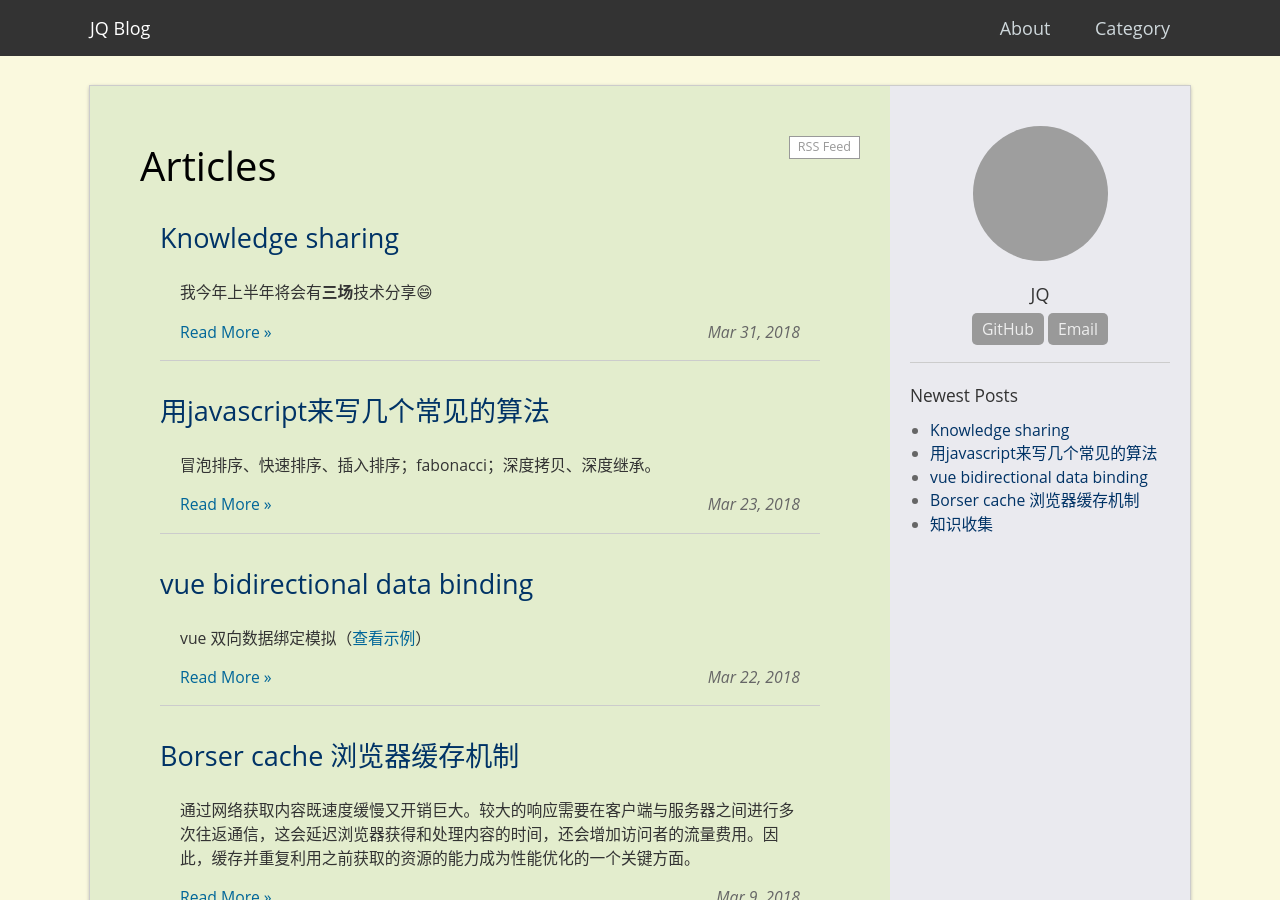
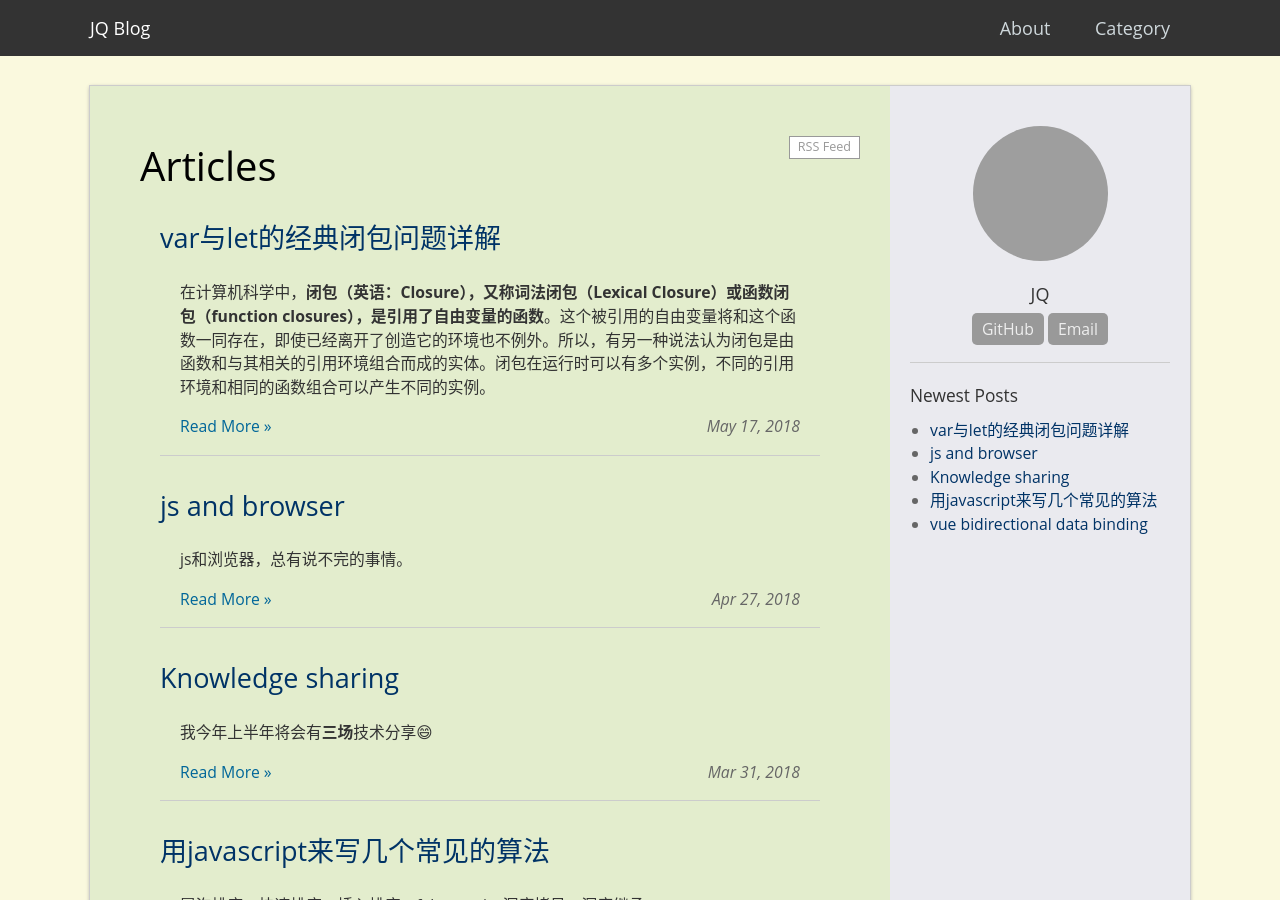
Before and after one commit to jqroom/jqroom.com, a Jekyll site: the page built from docs/index.html, in a window 1280 px wide and 900 px high. Built offline with Jekyll 4.4.1, drawn with Linux system fonts in a browser that asks for light colours; the list of posts is cut into pages by our own code; some of the changed lines change nothing that is shown; some of the changed text lies outside the part shown; grey boxes are pictures that could not be loaded.

Commit message:
发布三篇文章

````diff
--- a/docs/_posts/2018-03-31-techstack-myshare.md
+++ b/docs/_posts/2018-03-31-techstack-myshare.md
@@ -34,6 +34,8 @@ permalink: /techstack/20180331/knowledge-sharing
     -   macroTask
     -   microTask
 
+PPT下载： [js-and-browser.zip]({{ site.url }}/downloads/js-and-browser.zip)
+
 ## 第二场
 
 #### 1.  vue深度剖析
--- /dev/null
+++ b/docs/_posts/2018-04-27-techstack-js-and-browser.md
@@ -0,0 +1,13 @@
+---
+layout: post
+title:  "js and browser"
+date:   2018-04-27 17:30
+categories: techstack
+permalink: /techstack/20180427/js-and-browser
+---
+
+js和浏览器，总有说不完的事情。
+
+### 个人查阅资料后总结的观点：
+- 浏览器加载html是“自上而下”的加载
+- 外链script标签增加async之后，js下载与浏览器渲染页面是同时进行的，但是一旦js下载完毕，渲染便会停止，等待js加载、解析、执行完成之后，才会接着渲染。
--- /dev/null
+++ b/docs/_posts/2018-05-18-techstack-js-closure.md
@@ -0,0 +1,249 @@
+---
+layout: post
+title:  "var与let的经典闭包问题详解"
+date:   2018-05-17 20:20
+categories: techstack
+permalink: /techstack/20180517/closure
+---
+
+在计算机科学中，**闭包（英语：Closure），又称词法闭包（Lexical Closure）或函数闭包（function closures），是引用了自由变量的函数**。这个被引用的自由变量将和这个函数一同存在，即使已经离开了创造它的环境也不例外。所以，有另一种说法认为闭包是由函数和与其相关的引用环境组合而成的实体。闭包在运行时可以有多个实例，不同的引用环境和相同的函数组合可以产生不同的实例。
+
+### 经典问题
+
+#### var for循环
+
+```javascript
+var len = 5;
+for(var i = 0; i < len; i++){
+    setTimeout(() => {
+        console.log(i);
+    }, 1000 * i);
+}
+```
+
+> 以前看到有人说：闭包就是函数里面的函数。在这个例子里面只有一个函数，并没有构成函数里面的函数，因此这种说法是不对的。
+
+##### 控制台输出
+
+![](../images/posts/bibao.gif)
+![](../images/posts/bibao8.gif)
+![](../images/posts/bibao9.gif)
+
+> var声明变量会发生“变量提升”现象，并且变量i是存在于global作用域中。
+
+阮一峰老师是这样解释的：上面代码中，变量i是var命令声明的，在全局范围内都有效，所以全局只有一个变量i。每一次循环，变量i的值都会发生改变，而循环内被赋给数组a的函数内部的console.log(i)，里面的i指向的就是全局的i。也就是说，所有数组a的成员里面的i，指向的都是同一个i，导致运行时输出的是最后一轮的i的值，也就是 5。
+
+#### let for循环
+
+```javascript
+var len = 5;
+for(let i = 0; i < len; i++){
+    setTimeout(() => {
+        console.log(i);
+    }, 1000 * i);
+}
+```
+
+##### 控制台输出
+
+![](../images/posts/bibao3.gif)
+![](../images/posts/bibao6.png)
+![](../images/posts/bibao7.png)
+
+> {}内没用重新定义i，但是可以访问到i，说明i只可能是{}的父集作用域里定义的变量，但是每次i++之后，{}访问的又不是同一个i，因为如果i是同一个，最后输出的效果就和var的方式一样了。
+
+阮一峰老师是这样解释的：上面代码中，变量i是let声明的，当前的i只在本轮循环有效，所以每一次循环的i其实都是一个新的变量，所以最后输出的是0, 1, 2, 3, 4。你可能会问，如果每一轮循环的变量i都是重新声明的，那它怎么知道上一轮循环的值，从而计算出本轮循环的值？这是因为 JavaScript 引擎内部会记住上一轮循环的值，初始化本轮的变量i时，就在上一轮循环的基础上进行计算。
+
+#### let let for循环
+
+另外，for循环还有一个特别之处，就是设置循环变量的那部分是一个父作用域，而循环体内部是一个单独的子作用域。
+
+##### Situation One
+
+```javascript
+var len = 5;
+for (let i = 0; i < len; i++) {
+  let i = 'a';
+  setTimeout(() => {
+      console.log(i);
+  }, 1000 * i);
+}
+```
+
+###### 控制台输出
+
+![](../images/posts/bibao4.png)
+![](../images/posts/bibao5.png)
+
+> 图中可以看出，for()里面的i和{}里的i是同时存在并且处于两个不同的Block之中。
+
+阮一峰老师是这样解释的：上面代码正确运行，输出了 5 次a。这表明函数内部的变量i与循环变量i不在同一个作用域，有各自单独的作用域。
+
+### 这里还总结了一些其他人的理解
+
+下面的回答是依据这个例子来解答的：
+
+```javascript
+var a = [];
+for (var i = 0; i < 10; i++) {
+    // 作用域a
+    a[i] = function () {
+        // 作用域b
+        console.log(i);
+    };
+}
+a[6](); // 10
+
+
+var a = [];
+for (let i = 0; i < 10; i++) {
+    a[i] = function () {
+        console.log(i);
+    };
+}
+a[6](); // 6
+```
+
+#### One
+
+原来的使用var的代码，与去糖(desugar)后来看它在执行时是这样的模拟代码:
+
+```javascript
+//原来代码
+for (var i = 0; i < 10; i++) { setTimeout(()=>console.log("i:",i), 1000); }
+```
+
+```javascript
+// 不需要加区块符，因为区块也不会影响
+var i;
+i = 0;
+if (i < 10)
+    setTimeout(()=>console.log("i:",i), 1000);
+    i++;
+    if (i < 10)
+        setTimeout(()=>console.log("i:",i), 1000);
+        i++;
+//...
+```
+
+而使用了let后，会有块级作用域的影响，原来的代码与执行时的去糖模拟代码如下:
+
+```javascript
+// 原来代码
+for (let i = 0; i < 10; i++) { setTimeout(()=>console.log("i:",i), 1000); }
+```
+
+```javascript
+// 用区块符区分每次循环的语句
+// 每次for语句开始，i指定为一个全域刻度__status，这只是方便说明而已
+// __status会记录for语句i最后的值
+{
+    let i;
+    i = 0;
+    __status = {i};
+}
+{ let {i} = __status;
+    if (i < 10)
+        setTimeout(()=>console.log("i:",i), 1000);
+    __status = {i};
+}
+    {
+        let {i} = __status;
+        i++;
+        if (i < 10)
+            setTimeout(()=>console.log("i:",i), 1000);
+        __status = {i};
+    }
+    //...
+```
+
+为何可以这样模拟？因为在ES标准中，有一段是关于[CreatePerIterationEnvironment](https://tc39.github.io/ecma262/#sec-createperiterationenvironment)，也就是for语句每次循环所要建立环境的步骤，里面有提及有关词法环境的相关步骤(LexicalEnvironment)，这与使用let时会有关。所以，如果你使用了let而不是var，let的变量除了作用域是在for区块中，而且会为每次循环执行建立新的词法环境(LexicalEnvironment)，拷贝所有的变量名称与值到下个循环执行。以最简单的方式改写原先的问题中的代码，相当于下面这样写:
+
+```javascript
+var a = [];
+{
+    let k;
+    for (k = 0; k < 10; k++) {
+        let i = k; //注意这里，每次循环都会创建一个新的i变量
+        a[i] = function () {
+            console.log(i);
+        };
+    }
+}
+a[6](); // 6
+```
+
+#### Two
+
+* * *
+
+刚刚想到了一个办法，尝试看看es6经过babel如何转化成es5的。所以大家可以看看转码过后是这样的：
+
+```javascript
+"use strict";
+
+var a = [];
+
+var _loop = function _loop(i) {
+    a[i] = function () {
+        console.log(i);
+    };
+};
+
+for (var i = 0; i < 10; i++) {
+    _loop(i);
+}
+a[6](); // 6
+```
+
+就像用var声明迭代变量的时候，用iife来充当块级作用域一样。但是转到let上，我似乎理解不到迭代变量是如何传递的
+
+```javascript
+// 在执行for循环的时候，我能这么理解吗？
+{ let i = 0;
+    {
+        a[i] = function () {
+            console.log(i);
+        };
+        i++;
+    }
+}
+```
+
+#### Three
+
+* * *
+
+```javascript
+for (let i = 0 /* 作用域a */; i < 3; console.log("in for expression", i), i++) {
+    let i; //这里没有报错，就意味着这里跟作用域a不同，换做k可能更好理解
+    console.log("in for block", i);
+}
+
+// 运行结果如下
+in for block undefined
+in for expression 0
+in for block undefined
+in for expression 1
+in for block undefined
+in for expression 2
+
+for (let i = 0; i < 3; console.log("in for expression", i), i++) {
+    let k;
+    console.log("in for block", k);
+}
+
+// 运行结果如下
+in for block undefined
+in for expression 0
+in for block undefined
+in for expression 1
+in for block undefined
+in for expression 2
+```
+
+### 参考
+
+-   [维基百科-闭包 (计算机科学)](https://zh.wikipedia.org/wiki/%E9%97%AD%E5%8C%85_(%E8%AE%A1%E7%AE%97%E6%9C%BA%E7%A7%91%E5%AD%A6))
+-   [ECMAScript 6 入门](http://es6.ruanyifeng.com/#docs/let)
+-   [怎么理解for循环中用let声明的迭代变量每次是新的变量](https://segmentfault.com/q/1010000007541743)
````
Also changed, not shown: docs/images/posts/bibao.gif (added), docs/images/posts/bibao3.gif (added), docs/images/posts/bibao4.png (added), docs/images/posts/bibao5.png (added), docs/images/posts/bibao6.png (added), docs/images/posts/bibao7.png (added), docs/images/posts/bibao8.png (added), docs/images/posts/bibao9.png (added), 1 other file.
